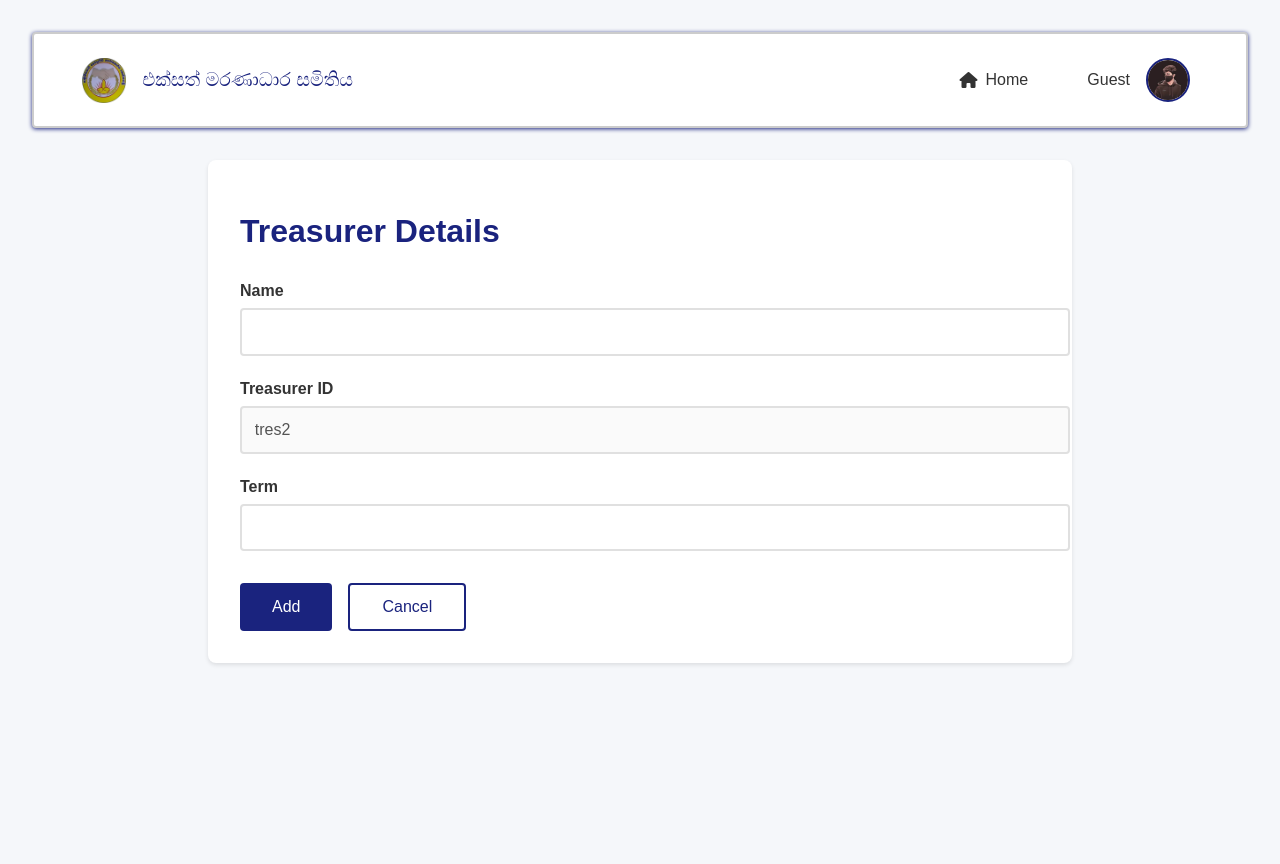
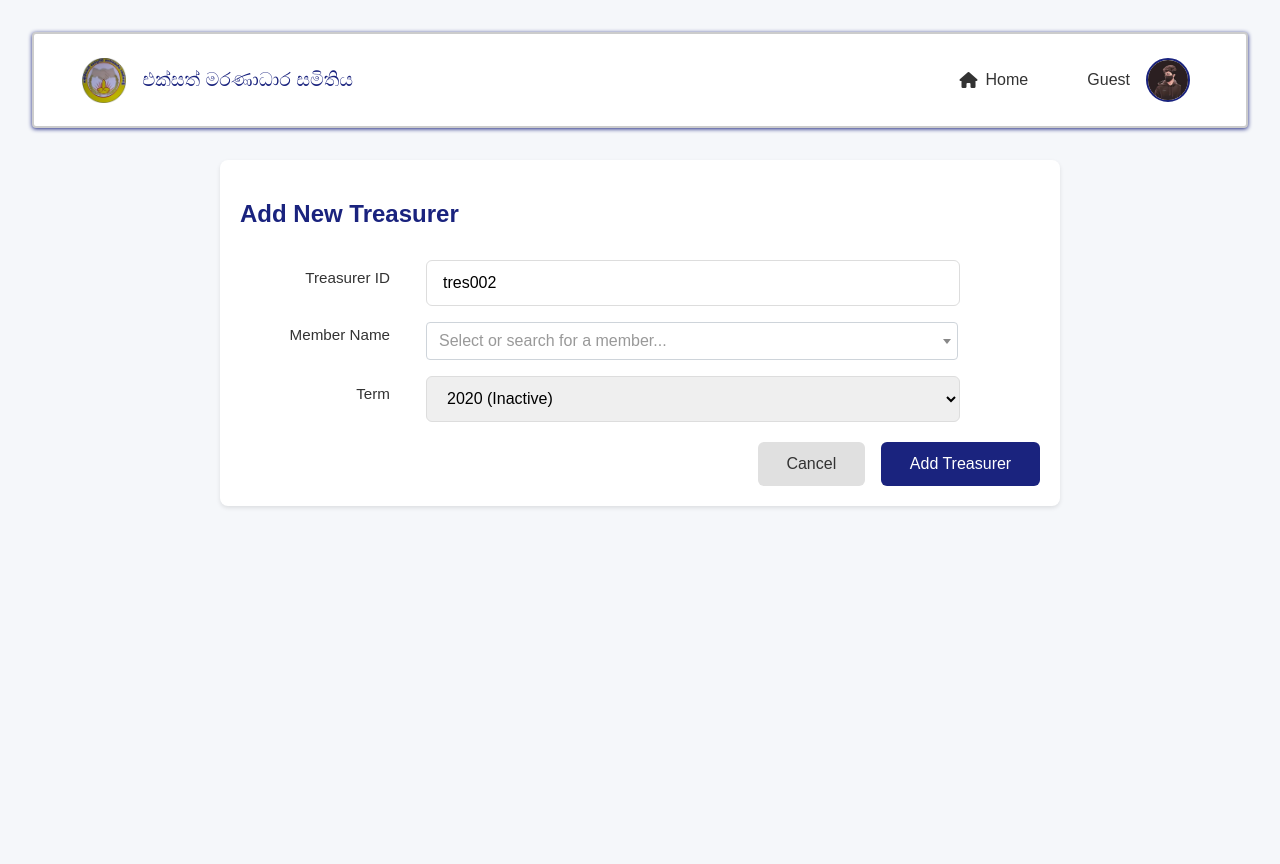
Before and after one commit to hiruniwithanagamage/SDP-FMS, a PHP site: page /views/admin/addTreasurer.php in a window 1280 px wide. Run offline with PHP 8.4, Linux system fonts and the light colour scheme; the visitor is signed in with stand-in values (Sample User, id 1); tables that the repository leaves empty or names only in its code hold one stand-in row (values such as "Sample post"); some libraries are stand-ins or nearby versions.

Commit message:
Add Treasurer Updated

```diff
--- a/views/admin/addAuditor.php
+++ b/views/admin/addAuditor.php
@@ -119,9 +119,11 @@
     <link rel="stylesheet" href="../../assets/css/alert.css">
     <script src="../../assets/js/alertHandler.js"></script>
     <style>
+
         .select2-container {
             width: 100% !important;
             flex: 1;
+            margin-right: 50px;
         }
         .select2-container .select2-selection--single {
             height: 38px;
@@ -217,7 +219,7 @@
             <?php endif; ?>
 
             <div class="form-container">
-                <h2 class="form-title" style="text-align: right; margin-bottom: 2rem;">Add New Auditor</h2>
+                <h2 class="form-title" style="text-align: left; margin-bottom: 2rem; color:#1a237e;">Add New Auditor</h2>
 
                 <form method="POST">
                     <div class="form-group">
--- a/views/admin/addTreasurer.php
+++ b/views/admin/addTreasurer.php
@@ -2,61 +2,105 @@
 session_start();
 require_once "../../config/database.php";
 
-// Generate new Treasurer ID
-$query = "SELECT TreasurerID FROM Treasurer ORDER BY TreasurerID DESC LIMIT 1";
-$result = search($query);
+// Get the logged-in treasurer's ID from the session
+$treasurerID = isset($_SESSION['TreasurerID']) ? $_SESSION['TreasurerID'] : null;
 
-if ($result && $result->num_rows > 0) {
-    $row = $result->fetch_assoc();
-    if ($row && isset($row['TreasurerID'])) {
-        $lastId = $row['TreasurerID'];
-        // Use preg_replace to extract only numeric part
-        $numericPart = preg_replace('/[^0-9]/', '', $lastId);
-        $newNumericPart = intval($numericPart) + 1;
-        $newTreasurerId = "tres" . $newNumericPart;
-    } else {
-        $newTreasurerId = "tres1";
-    }
-} else {
-    $newTreasurerId = "tres1";
+// Fetch all terms (both active and inactive)
+$allTermsQuery = "SELECT * FROM Static ORDER BY year DESC";
+$allTermsResult = search($allTermsQuery);
+$allTerms = [];
+while ($term = $allTermsResult->fetch_assoc()) {
+    $allTerms[] = $term;
 }
 
-// Check if form is submitted
-if(isset($_POST['add'])) {
-    $name = $_POST['name'];
-    $treasurerId = $newTreasurerId;
+// Identify the current active term
+$currentActiveTerm = null;
+$availableTerms = [];
+foreach ($allTerms as $term) {
+    if ($term['status'] == 'active') {
+        $currentActiveTerm = $term;
+    }
+    $availableTerms[] = $term;
+}
+
+// Generate sequential Treasurer ID
+$countQuery = "SELECT COUNT(*) as count FROM Treasurer";
+$countResult = search($countQuery);
+$treasurerCount = $countResult->fetch_assoc()['count'] + 1;
+$newTreasurerID = "tres" . str_pad($treasurerCount, 3, "0", STR_PAD_LEFT);
+
+// Handle form submission
+if ($_SERVER["REQUEST_METHOD"] == "POST") {
+    $memberID = $_POST['member_id'];
     $term = $_POST['term'];
+    $treasurerID = $_POST['treasurer_id'];
 
     // Validate inputs
-    if(empty($name)) {
-        $error = "Name is required";
-    } elseif(empty($term)) {
-        $error = "Term is required";
-    } elseif(!is_numeric($term) || intval($term) <= 0) {
-        $error = "Term must be a positive number";
+    $errors = [];
+
+    if (empty($memberID)) {
+        $errors[] = "Member selection is required";
+    }
+
+    // Check if member is already a treasurer
+    $checkTreasurerQuery = "SELECT * FROM Treasurer WHERE MemberID = '$memberID'";
+    $checkTreasurerResult = search($checkTreasurerQuery);
+    if ($checkTreasurerResult->num_rows > 0) {
+        $errors[] = "This member is already a treasurer";
+    }
+
+    // Check if there's already an active treasurer for this term
+    $activeTreasurerQuery = "SELECT * FROM Treasurer WHERE Term = '$term' AND isActive = 1";
+    $activeTreasurerResult = search($activeTreasurerQuery);
+    if ($activeTreasurerResult->num_rows > 0) {
+        $activeTreasurer = $activeTreasurerResult->fetch_assoc();
+        $errors[] = "There is already an active treasurer for this term. Please deactivate the existing treasurer first.";
+    }
+
+    // Get member details
+    $memberQuery = "SELECT Name FROM Member WHERE MemberID = '$memberID'";
+    $memberResult = search($memberQuery);
+
+    if ($memberResult->num_rows == 0) {
+        $errors[] = "Invalid member selected";
     } else {
+        $memberData = $memberResult->fetch_assoc();
+        $name = $memberData['Name'];
+    }
+
+    // Validate term
+    $termQuery = "SELECT * FROM Static WHERE year = '$term'";
+    $termResult = search($termQuery);
+    if ($termResult->num_rows == 0) {
+        $errors[] = "Invalid term selected";
+    }
+
+    // If no errors, proceed with insertion
+    if (empty($errors)) {
+        $insertQuery = "INSERT INTO Treasurer (TreasurerID, Name, Term, isActive, MemberID)
+                        VALUES ('$treasurerID', '$name', '$term', 1, '$memberID')";
+
         try {
-            $conn = getConnection();
-
-            // Use prepared statement for insert
-            $stmt = $conn->prepare("INSERT INTO Treasurer (TreasurerID, Name, Term, isActive) VALUES (?, ?, ?, 1)");
-            $term = intval($term);
-            $stmt->bind_param("ssi", $treasurerId, $name, $term);
-            $stmt->execute();
-
-            if($stmt->affected_rows > 0) {
-                $_SESSION['success_message'] = "Treasurer added successfully";
-            } else {
-                $error = "Failed to add treasurer";
-            }
-            $stmt->close();
-
+            iud($insertQuery);
+            $_SESSION['success_message'] = "Treasurer added successfully!";
             header("Location: treasurerDetails.php");
             exit();
         } catch(Exception $e) {
-            $error = "Error adding treasurer: " . $e->getMessage();
+            $_SESSION['error_message'] = "Error adding treasurer: " . $e->getMessage();
+        }
+    } else {
+        // Store errors in session to display on page reload
+        $_SESSION['error_messages'] = $errors;
     }
 }
+
+// Fetch existing members for dropdown
+$membersQuery = "SELECT MemberID, Name FROM Member";
+$membersResult = search($membersQuery);
+
+// Check if we have members
+if ($membersResult->num_rows == 0) {
+    $_SESSION['error_message'] = "No members found in the system.";
 }
 ?>
 
@@ -68,140 +112,192 @@
     <title>Add Treasurer</title>
     <link rel="stylesheet" href="https://cdnjs.cloudflare.com/ajax/libs/font-awesome/5.15.4/css/all.min.css">
     <link rel="stylesheet" href="https://cdnjs.cloudflare.com/ajax/libs/font-awesome/6.0.0/css/all.min.css">
+    <link rel="stylesheet" href="../../assets/css/adminDetails.css">
+    <script src="https://code.jquery.com/jquery-3.6.0.min.js"></script>
+    <link href="https://cdn.jsdelivr.net/npm/select2@4.1.0-rc.0/dist/css/select2.min.css" rel="stylesheet" />
+    <script src="https://cdn.jsdelivr.net/npm/select2@4.1.0-rc.0/dist/js/select2.min.js"></script>
+    <link rel="stylesheet" href="../../assets/css/alert.css">
+    <script src="../../assets/js/alertHandler.js"></script>
     <style>
-        body {
-            font-family: Arial, sans-serif;
-            margin: 0;
-            padding: 0;
-            background-color: #f5f7fa;
+        .select2-container {
+            width: 100% !important;
+            flex: 1;
+            margin-right: 50px;
         }
-
-        .container {
-            max-width: 800px;
-            margin: 2rem auto;
+        .select2-container .select2-selection--single {
+            height: 38px;
+            width: 100%;
+            border: 1px solid #ced4da;
+            border-radius: 4px;
+        }
+        .select2-container--default .select2-selection--single .select2-selection__rendered {
+            line-height: 36px;
+            padding-left: 12px;
+        }
+        .select2-container--default .select2-selection--single .select2-selection__arrow {
+            height: 36px;
+        }
+        .form-container {
+            background: white;
             padding: 2rem;
-            background-color: white;
             border-radius: 8px;
             box-shadow: 0 2px 4px rgba(0, 0, 0, 0.1);
+            max-width: 800px;
+            margin: 0 auto;
+            padding: 20px;
         }
-
-        h1 {
-            color: #1a237e;
-            margin-bottom: 2rem;
-        }
-
         .form-group {
-            margin-bottom: 1.5rem;
-        }
-
-        label {
-            display: block;
-            margin-bottom: 0.5rem;
-            color: #333;
-            font-weight: bold;
-        }
-
-        input[type="text"],
-        input[type="number"] {
-            width: 100%;
-            padding: 0.8rem;
-            border: 2px solid #e0e0e0;
-            border-radius: 4px;
-            font-size: 1rem;
-            transition: border-color 0.3s ease;
-        }
-
-        input[type="text"]:focus,
-        input[type="number"]:focus {
-            border-color: #1a237e;
-            outline: none;
-        }
-
-        .button-group {
             display: flex;
+            flex-direction: row;
+            align-items: center;
             gap: 1rem;
-            margin-top: 2rem;
-        }
-
-        .btn {
-            padding: 0.8rem 2rem;
-            border: none;
-            border-radius: 4px;
-            font-size: 1rem;
-            cursor: pointer;
-            transition: all 0.3s ease;
-        }
-
-        .btn-add {
-            background-color: #1a237e;
-            color: white;
-        }
-
-        .btn-add:hover {
-            background-color: #0d1757;
-        }
-
-        .btn-cancel {
-            background-color: white;
-            color: #1a237e;
-            border: 2px solid #1a237e;
-        }
-
-        .btn-cancel:hover {
-            background-color: #f5f7fa;
-        }
-
-        .alert {
-            padding: 1rem;
-            border-radius: 4px;
             margin-bottom: 1rem;
         }
-
-        .alert-error {
-            background-color: #ffebee;
-            color: #c62828;
-            border: 1px solid #ffcdd2;
+        .form-group label {
+            width: 150px;
+            text-align: right;
+            margin-right: 20px;
+            font-weight: 500;
         }
-
-        .alert-success {
-            background-color: #e8f5e9;
-            color: #2e7d32;
-            border: 1px solid #c8e6c9;
+        .form-group input,
+        .form-group select {
+            flex: 1;
+            width: 100%;
+            box-sizing: border-box;
+        }
+        .alert-danger {
+            background-color: #f8d7da;
+            color: #721c24;
+            border: 1px solid #f5c6cb;
+            padding: 1rem;
+            margin-bottom: 1rem;
+            border-radius: 4px;
+        }
+        .form-footer {
+            display: flex;
+            justify-content: flex-end;
+            gap: 1rem;
+            margin-top: 20px;
+        }
+        .term-status {
+            margin-left: 10px;
+            font-size: 0.8em;
+            color: #6c757d;
         }
     </style>
 </head>
 <body>
-    <div class="main-container" style="min-height: 100vh; background: #f5f7fa; padding: 2rem;">
+    <div class="main-container">
         <?php include '../templates/navbar-admin.php'; ?>
+
         <div class="container">
-        <h1>Treasurer Details</h1>
-
-        <?php if(isset($error)): ?>
-            <div class="alert alert-error"><?php echo $error; ?></div>
+            <?php
+            // Display error messages
+            if(isset($_SESSION['error_message'])): ?>
+                <div class="alert alert-danger">
+                    <?php
+                        echo $_SESSION['error_message'];
+                        unset($_SESSION['error_message']);
+                    ?>
+                </div>
             <?php endif; ?>
 
-        <form method="POST" action="">
+            <?php
+            // Display multiple error messages
+            if(isset($_SESSION['error_messages']) && is_array($_SESSION['error_messages'])): ?>
+                <div class="alert alert-danger">
+                    <?php
+                        foreach($_SESSION['error_messages'] as $error) {
+                            echo htmlspecialchars($error) . "<br>";
+                        }
+                        unset($_SESSION['error_messages']);
+                    ?>
+                </div>
+            <?php endif; ?>
+
+            <div class="form-container">
+                <h2 class="form-title" style="text-align: left; margin-bottom: 2rem; color:#1a237e">Add New Treasurer</h2>
+
+                <form method="POST">
                     <div class="form-group">
-                <label for="name">Name</label>
-                <input type="text" id="name" name="name" required>
+                        <label for="treasurer_id">Treasurer ID</label>
+                        <input type="text" id="treasurer_id" name="treasurer_id"
+                               value="<?php echo htmlspecialchars($newTreasurerID); ?>"
+                               readonly>
                     </div>
 
                     <div class="form-group">
-                <label for="treasurer_id">Treasurer ID</label>
-                <input type="text" id="treasurer_id" name="treasurer_id" value="<?php echo $newTreasurerId; ?>" disabled>
+                        <label for="member_id">Member Name</label>
+                        <select id="member_id" name="member_id" class="member-select" required>
+                            <option value="">Select Member</option>
+                            <?php
+                            if($membersResult && $membersResult->num_rows > 0):
+                                // Reset the pointer to the beginning
+                                $membersResult->data_seek(0);
+                                while($member = $membersResult->fetch_assoc()):
+                            ?>
+                                <option value="<?php echo htmlspecialchars($member['MemberID']); ?>">
+                                    <?php echo htmlspecialchars($member['Name'] . " (ID: " . $member['MemberID'] . ")"); ?>
+                                </option>
+                            <?php
+                                endwhile;
+                            endif;
+                            ?>
+                        </select>
                     </div>
 
                     <div class="form-group">
                         <label for="term">Term</label>
-                <input type="number" id="term" name="term" required>
+                        <select id="term" name="term" required>
+                            <?php if($currentActiveTerm): ?>
+                                <option value="<?php echo htmlspecialchars($currentActiveTerm['year']); ?>">
+                                    <?php
+                                    echo htmlspecialchars($currentActiveTerm['year']);
+                                    echo ' <span class="term-status">(Active)</span>';
+                                    $termCheckQuery = "SELECT Name FROM Treasurer WHERE Term = '{$currentActiveTerm['year']}' AND isActive = 1";
+                                    $termCheckResult = search($termCheckQuery);
+                                    if ($termCheckResult->num_rows > 0) {
+                                        $existingTreasurer = $termCheckResult->fetch_assoc();
+                                    }
+                                    ?>
+                                </option>
+                            <?php endif; ?>
+
+                            <?php foreach($availableTerms as $termOption):
+                                // Skip the current active term as it's already added
+                                if($currentActiveTerm && $termOption['year'] == $currentActiveTerm['year']) continue;
+                            ?>
+                                <option value="<?php echo htmlspecialchars($termOption['year']); ?>">
+                                    <?php
+                                    echo htmlspecialchars($termOption['year']);
+                                    echo $termOption['status'] == 'active' ? ' <span class="term-status">(Active)</span>' : ' <span class="term-status">(Inactive)</span>';
+                                    ?>
+                                </option>
+                            <?php endforeach; ?>
+                        </select>
                     </div>
 
-            <div class="button-group">
-                <button type="submit" name="add" class="btn btn-add">Add</button>
-                <button type="button" onclick="window.location.href='treasurerDetails.php'" class="btn btn-cancel">Cancel</button>
+                    <div class="form-footer">
+                        <a href="treasurerDetails.php" class="cancel-btn">Cancel</a>
+                        <button type="submit" class="save-btn"
+                                <?php echo (count($availableTerms) == 0) ? 'disabled' : ''; ?>>
+                            Add Treasurer
+                        </button>
                     </div>
                 </form>
             </div>
         </div>
+    </div>
+
+    <script>
+    $(document).ready(function() {
+        // Initialize Select2 for member dropdown
+        $('.member-select').select2({
+            placeholder: 'Select or search for a member...',
+            allowClear: true,
+            width: '100%'
+        });
+    });
+    </script>
 </body>
 </html>
```
Lines whose indentation alone changed are shown as unchanged.
